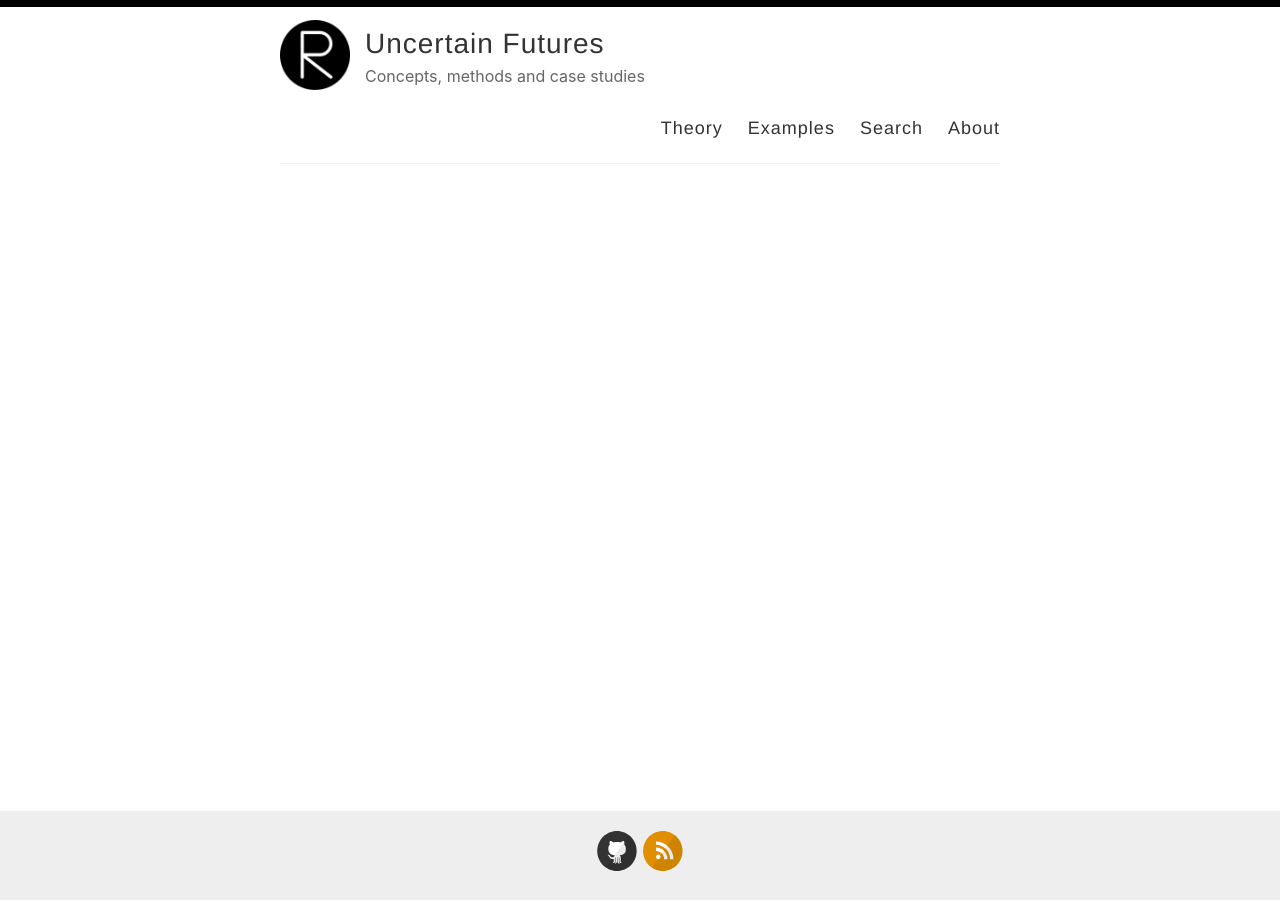
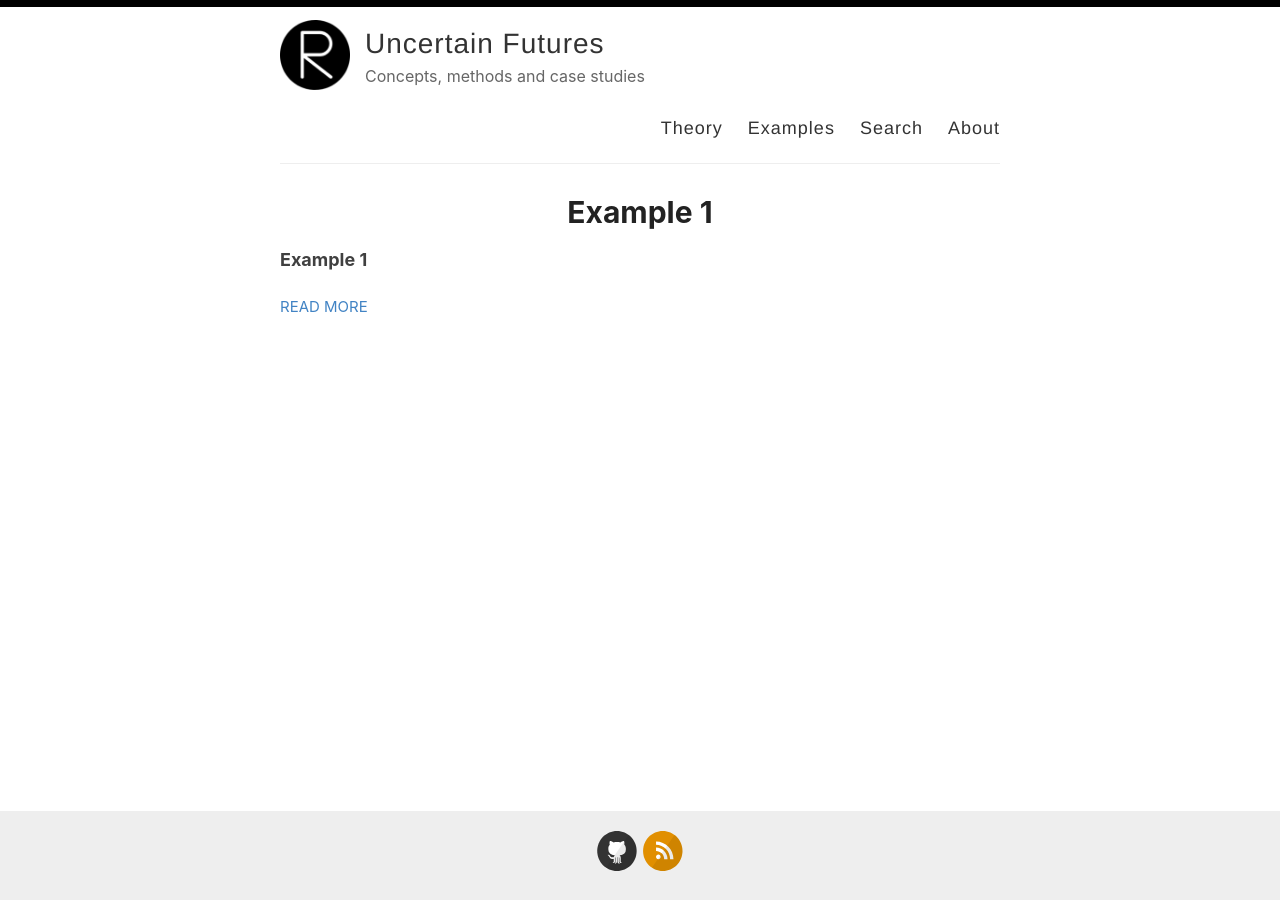
Before and after one commit to uncertainfutures/uncertainfutures.github.io, a Jekyll site: the page built from _pages/examples.html, in a window 1280 px wide. Built offline with Jekyll 4.4.1, drawn with Linux system fonts in a browser that asks for light colours.

Commit message:
Pagination not supported for collections

```diff
--- a/_pages/examples.html
+++ b/_pages/examples.html
@@ -5,7 +5,7 @@
 ---
 
 <div class="posts">
-  {% for post in paginator.examples %}
+  {% for post in site.examples %}
   <article class="post">
     <a href="{{ site.baseurl }}{{ post.url }}">
       <h1>{{ post.title }}</h1>
@@ -15,37 +15,4 @@
     <a href="{{ site.baseurl }}{{ post.url }}" class="read-more">Read More</a>
   </article>
   {% endfor %}
-
-  <!-- pagination -->
-  {% if paginator.total_pages > 1 %}
-  <div class="pagination">
-    {% if paginator.previous_page %}
-    <a
-      href="{{ paginator.previous_page_path | prepend: site.baseurl | replace: '//', '/' }}"
-      >&laquo; Prev</a
-    >
-    {% else %}
-    <span>&laquo; Prev</span>
-    {% endif %} {% for page in (1..paginator.total_pages) %} {% if page ==
-    paginator.page %}
-    <span class="webjeda">{{ page }}</span>
-    {% elsif page == 1 %}
-    <a href="{{ '/' | prepend: site.baseurl | replace: '//', '/' }}"
-      >{{ page }}</a
-    >
-    {% else %}
-    <a
-      href="{{ site.paginate_path | prepend: site.baseurl | replace: '//', '/' | replace: ':num', page }}"
-      >{{ page }}</a
-    >
-    {% endif %} {% endfor %} {% if paginator.next_page %}
-    <a
-      href="{{ paginator.next_page_path | prepend: site.baseurl | replace: '//', '/' }}"
-      >Next &raquo;</a
-    >
-    {% else %}
-    <span>Next &raquo;</span>
-    {% endif %}
-  </div>
-  {% endif %}
 </div>
```
